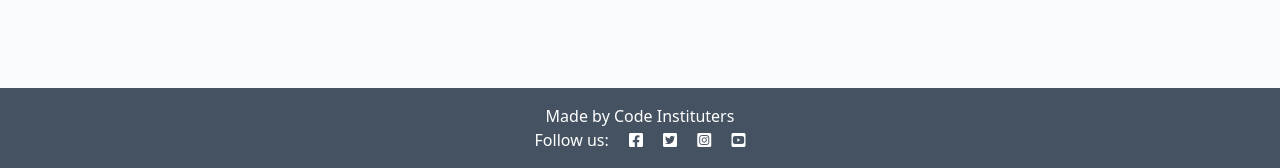
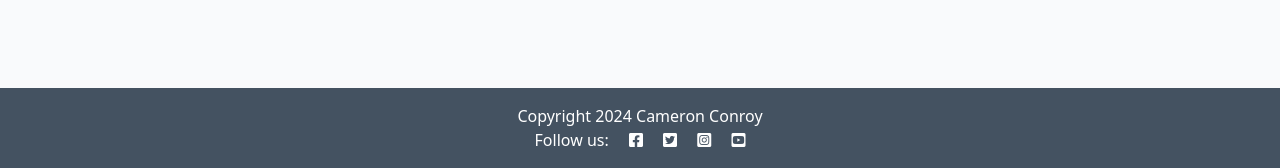
Before and after one commit to Cam-4587/django-blog, a Django app: page / in a window 1280 px wide. Shown: the part 632-800 px from the top of the page. Run offline with Django 4.2, Linux system fonts and the light colour scheme; data that the repository does not hold is empty.

Commit message:
Template inheritance

```diff
--- a/blog/templates/blog/index.html
+++ b/blog/templates/blog/index.html
@@ -50,3 +50,7 @@
 
 <!-- index.html content ends here -->
 {% endblock %}
+
+{% block copyright %}
+    Copyright 2024 Cameron Conroy
+{% endblock %}
--- a/templates/base.html
+++ b/templates/base.html
@@ -60,7 +60,7 @@
 
     <!-- Footer -->
     <footer class="footer mt-auto py-3 dark-bg">
-        <p class="m-0 text-center text-white">Made by Code Instituters</p>
+        <p class="m-0 text-center text-white">{% block copyright %} Made by the Code Instituters {% endblock copyright %}</p>
         <p class="m-0 text-center text-white">Follow us: <i class="fab fa-facebook-square ms-3"></i>
             <i class="fab fa-twitter-square ms-3"></i>
             <i class="fab fa-instagram-square ms-3"></i>
```
